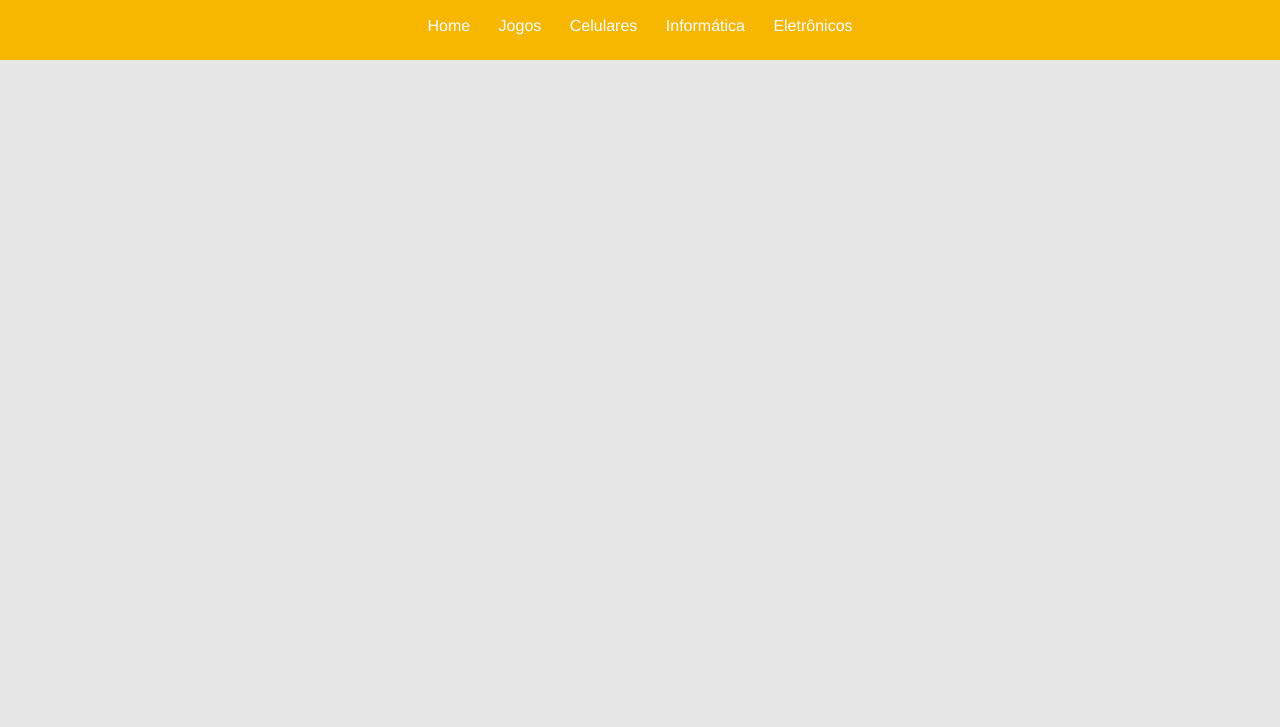
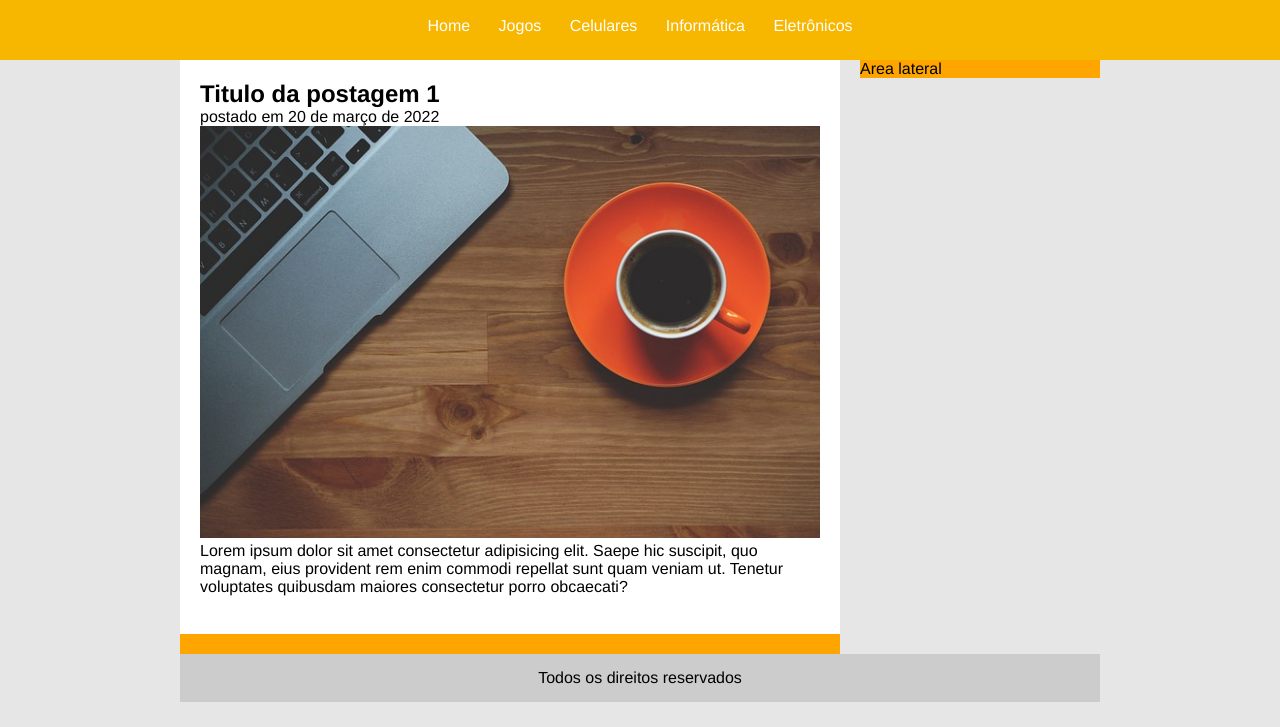
Before and after one commit to masilazev/TecBlog, a plain HTML site: page index.html in a window 1280 px wide. Shown: the part 73-800 px from the top of the page. Drawn offline with Linux system fonts and the light colour scheme.

Commit message:
created area de postagens HTML e CSS

```diff
--- a/css/styles.css
+++ b/css/styles.css
@@ -22,7 +22,9 @@ h1 {
 a {
     text-decoration: none;
 }
-a:link, a:visited {
+
+a:link,
+a:visited {
     color: #fff;
     padding: 8px 12px;
 }
@@ -39,6 +41,39 @@ a:hover {
     text-align: center;
 }
 
-#area-logo, #area-menu {
+#area-logo,
+#area-menu {
     padding: 10px;
 }
+
+#area-principal {
+    width: 920px;
+    margin: 0 auto;
+}
+
+#area-postagens, #area-lateral {
+    background: orange;
+}
+
+#area-postagens {
+    width: 660px;
+    float: left;
+}
+
+#area-lateral {
+    width: 240px;
+    float: right;
+}
+
+.postagem {
+    padding: 20px;
+    margin-bottom: 20px;
+    background: white;
+}
+
+#rodape {
+    clear: both;
+    text-align: center;
+    padding: 15px;
+    background: #ccc;
+}
--- a/index.html
+++ b/index.html
@@ -21,6 +21,25 @@
             <a href="eletronicos.html">Eletrônicos</a>
         </div>
     </div>
+
+    <div id="area-principal">
+        <div id="area-postagens">
+            <div class="postagem">
+                <h2>Titulo da postagem 1</h2>
+                <span>postado em 20 de março de 2022</span>
+                <img width="620px" src="images/imagem1.jpg" alt="">
+                <p>Lorem ipsum dolor sit amet consectetur adipisicing elit. Saepe hic suscipit, quo magnam, eius
+                    provident rem enim commodi repellat sunt quam veniam ut. Tenetur voluptates quibusdam maiores
+                    consectetur porro obcaecati?
+                </p>
+                <a href="">Leia mais</a>
+            </div>
+        </div>
+        <div id="area-lateral">
+            Area lateral
+        </div>
+        <div id="rodape">Todos os direitos reservados</div>
+    </div>
 </body>
 
 </html>
```
Lines whose indentation alone changed are shown as unchanged.
